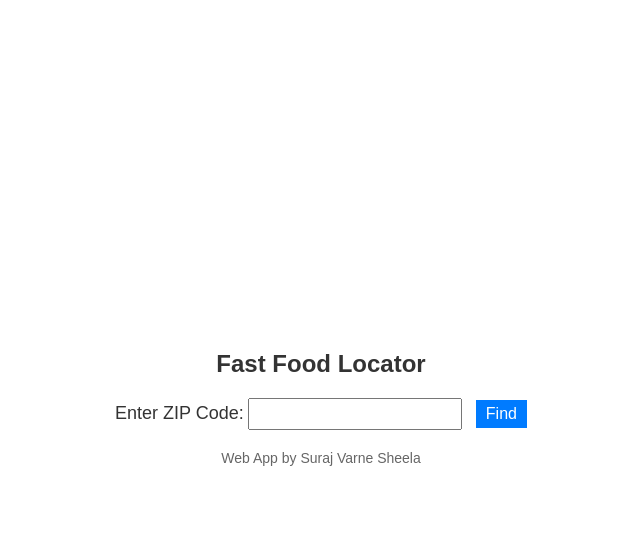
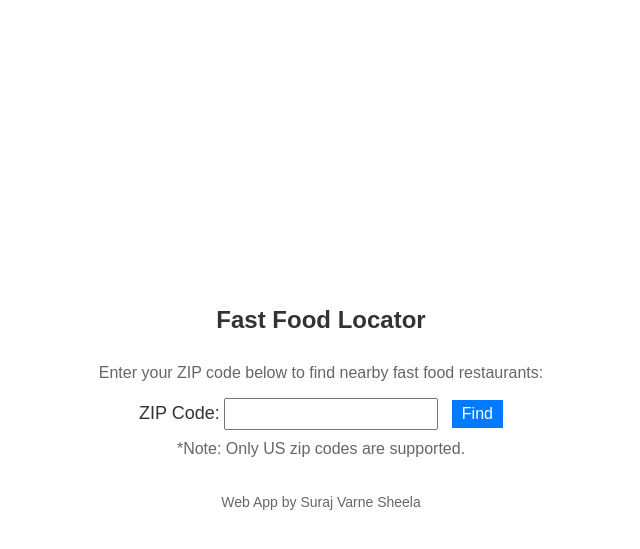
Before and after one commit to SuraajVarne/Fast-Food-Locator-GPS, a Flask app: page / in a window 1280 px wide. Shown: the top 549 px of the page, without its empty margins (319-959 px from the left). Run offline with Flask 3, Linux system fonts and the light colour scheme.

Commit message:
Update homepage.html

```diff
--- a/templates/homepage.html
+++ b/templates/homepage.html
@@ -51,6 +51,14 @@
             font-size: 16px;
         }
 
+        /* Style the message */
+        .message {
+            font-family: 'Arial', sans-serif;
+            font-size: 16px;
+            color: #666;
+            margin-top: 10px;
+        }
+
         /* Style the footer */
         .footer {
             font-family: 'Arial', sans-serif;
@@ -63,11 +71,13 @@
 </head>
 <body>
     <h1 class="title">Fast Food Locator</h1>
+    <p class="message">Enter your ZIP code below to find nearby fast food restaurants:</p>
     <form method="POST" action="/find">
-        <label for="zip_code">Enter ZIP Code:</label>
+        <label for="zip_code">ZIP Code:</label>
         <input type="text" name="zip_code" id="zip_code" required>
         <button type="submit">Find</button>
     </form>
+    <p class="message">*Note: Only US zip codes are supported.</p>
     <div class="footer">
         Web App by Suraj Varne Sheela
     </div>
```
